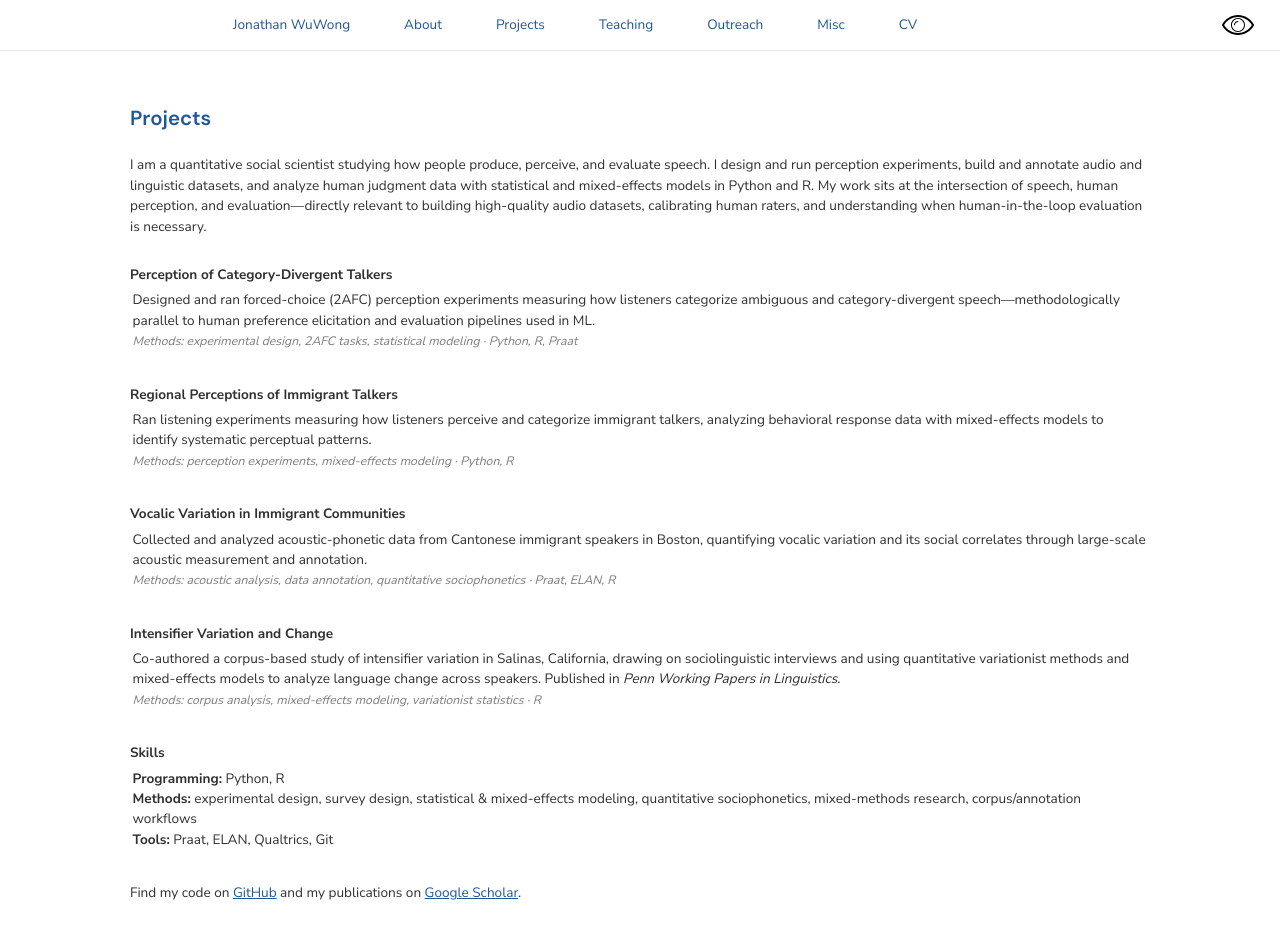
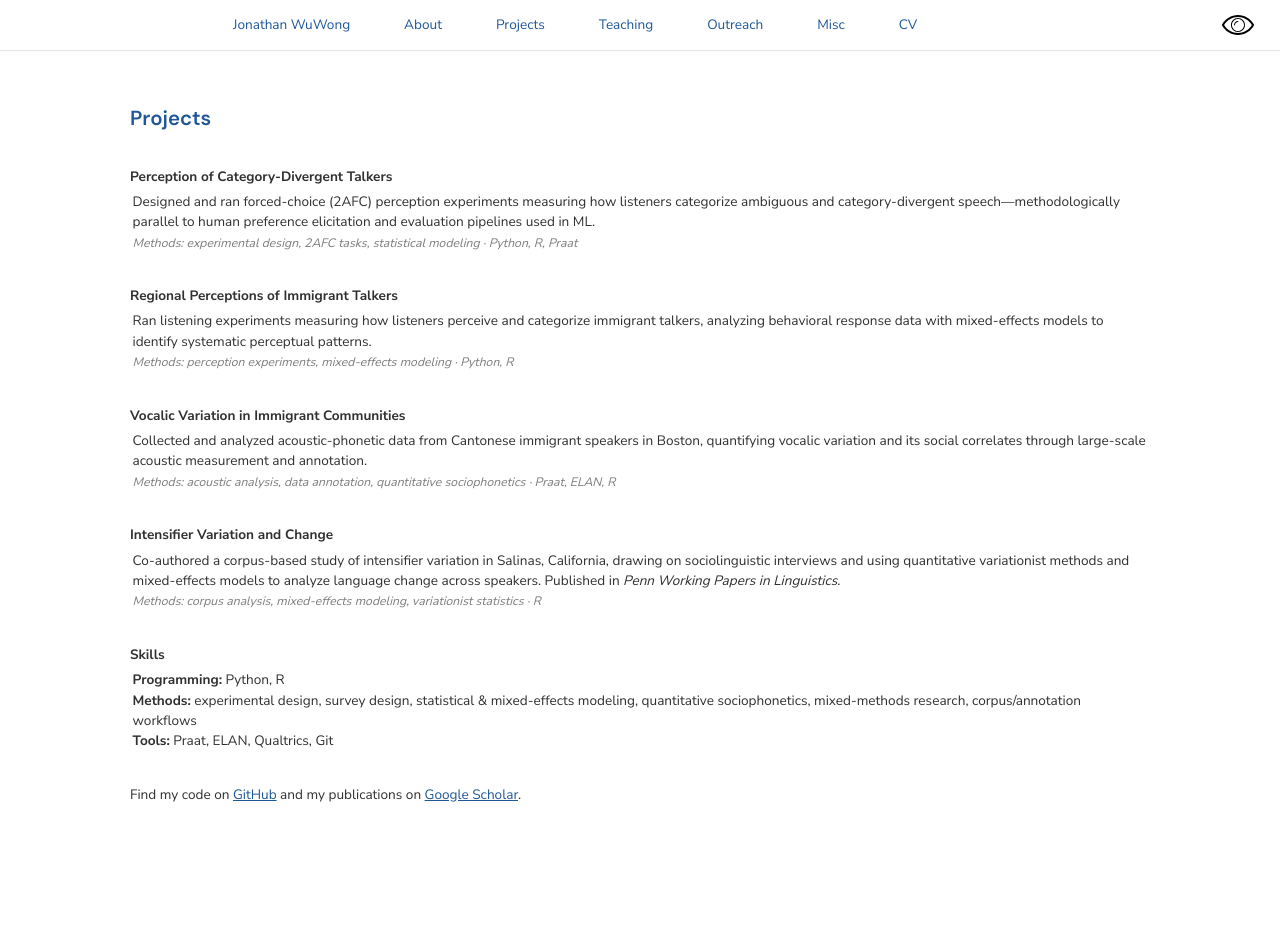
Before and after one commit to jwuwong/jwuwong.github.io, a Jekyll site: the page built from _pages/projects.html, in a window 1280 px wide and 958 px high. Shown: the top 939 px of the window. Built offline with Jekyll 4.4.1, drawn with Linux system fonts in a browser that asks for light colours; some web fonts are replaced.

Commit message:
got rid of project blurb

```diff
--- a/_pages/projects.html
+++ b/_pages/projects.html
@@ -5,10 +5,6 @@ title: Projects
 ---
 
 <h2>Projects</h2>
-
-<p>
-I am a quantitative social scientist studying how people produce, perceive, and evaluate speech. I design and run perception experiments, build and annotate audio and linguistic datasets, and analyze human judgment data with statistical and mixed-effects models in Python and R. My work sits at the intersection of speech, human perception, and evaluation—directly relevant to building high-quality audio datasets, calibrating human raters, and understanding when human-in-the-loop evaluation is necessary.
-</p>
 
 <h4 style="margin-bottom: -0.0rem; margin-top:1.75rem">Perception of Category-Divergent Talkers</h4>
 <div class="paperblock">
```
